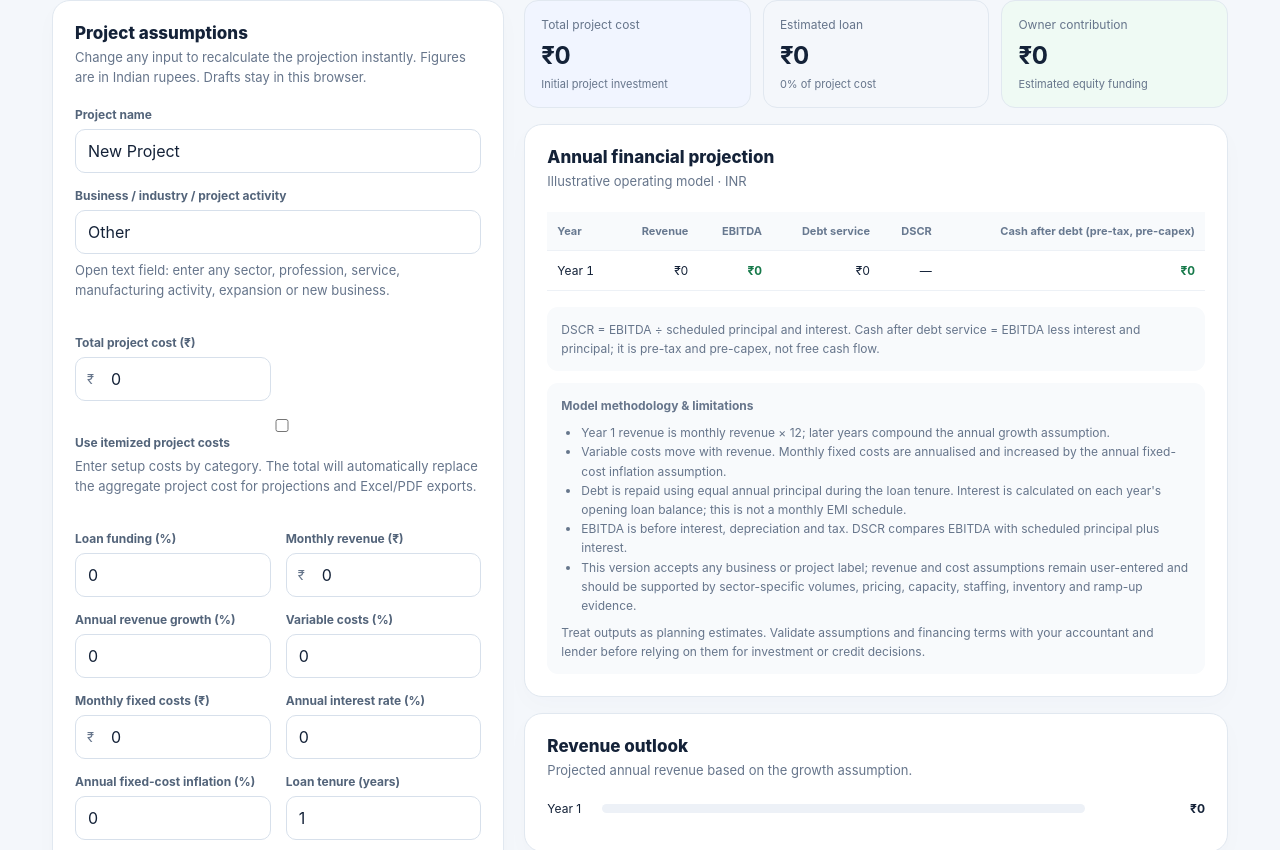
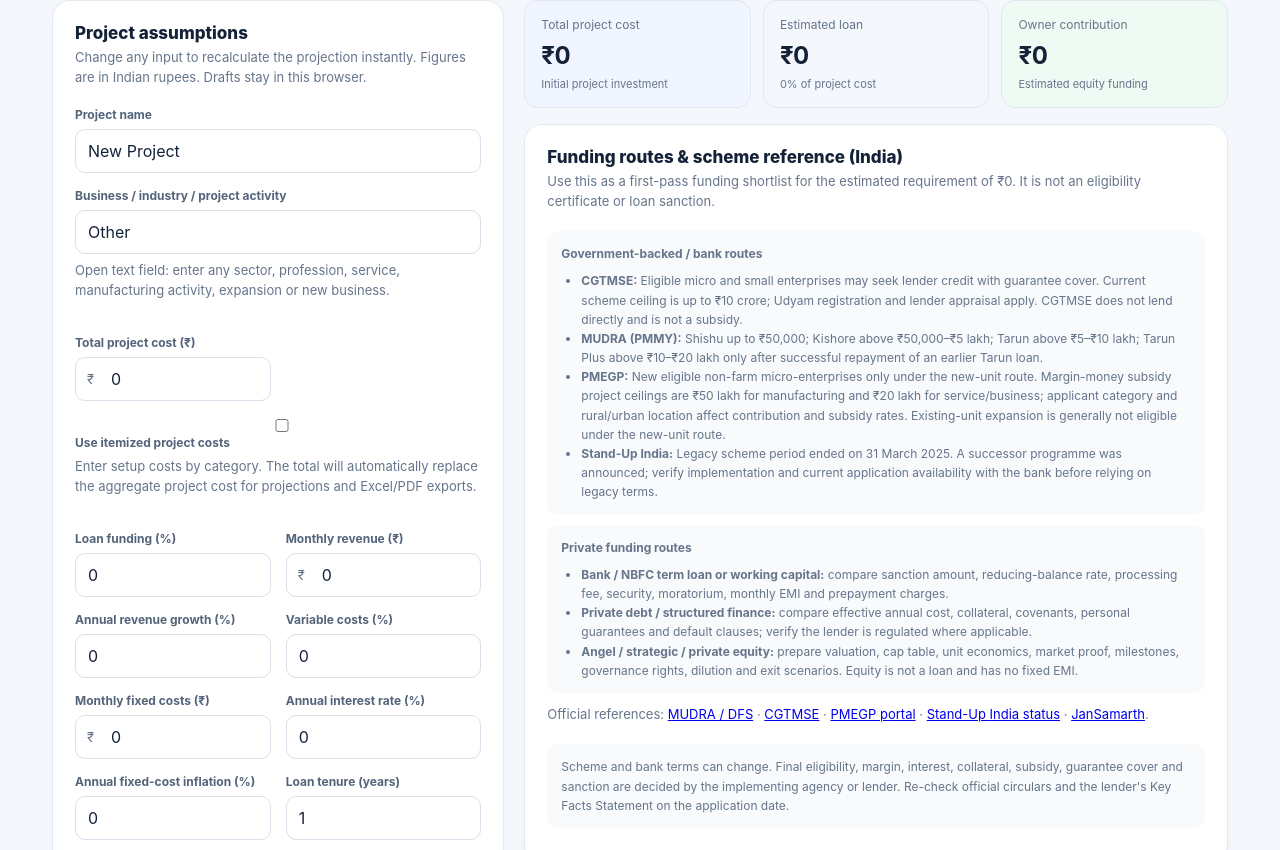
Before and after one commit to WellProSoftware/kaamkitpro-finance, a Next.js app in the folder web/: page / in a window 1280 px wide. Shown: the part 310-1160 px from the top of the page. Built offline with nearby package versions, Linux system fonts and the light colour scheme.

Commit message:
Add India bank, government scheme and private funding guide

```diff
--- a/web/app/page.tsx
+++ b/web/app/page.tsx
@@ -296,6 +296,29 @@ export default function Home() {
             <div className="stat green"><span>Owner contribution</span><strong>{money(model.equity)}</strong><small>Estimated equity funding</small></div>
           </div>
           <div className="card" style={{marginBottom:16}}>
+            <h2 className="section-title">Funding routes &amp; scheme reference (India)</h2>
+            <p className="section-desc">Use this as a first-pass funding shortlist for the estimated requirement of {money(model.debt)}. It is not an eligibility certificate or loan sanction.</p>
+            <div className="note">
+              <strong>Government-backed / bank routes</strong>
+              <ul style={{margin:"8px 0 0",paddingLeft:20}}>
+                <li><strong>CGTMSE:</strong> Eligible micro and small enterprises may seek lender credit with guarantee cover. Current scheme ceiling is up to ₹10 crore; Udyam registration and lender appraisal apply. CGTMSE does not lend directly and is not a subsidy.</li>
+                <li><strong>MUDRA (PMMY):</strong> Shishu up to ₹50,000; Kishore above ₹50,000–₹5 lakh; Tarun above ₹5–₹10 lakh; Tarun Plus above ₹10–₹20 lakh only after successful repayment of an earlier Tarun loan.</li>
+                <li><strong>PMEGP:</strong> New eligible non-farm micro-enterprises only under the new-unit route. Margin-money subsidy project ceilings are ₹50 lakh for manufacturing and ₹20 lakh for service/business; applicant category and rural/urban location affect contribution and subsidy rates. Existing-unit expansion is generally not eligible under the new-unit route.</li>
+                <li><strong>Stand-Up India:</strong> Legacy scheme period ended on 31 March 2025. A successor programme was announced; verify implementation and current application availability with the bank before relying on legacy terms.</li>
+              </ul>
+            </div>
+            <div className="note" style={{marginTop:10}}>
+              <strong>Private funding routes</strong>
+              <ul style={{margin:"8px 0 0",paddingLeft:20}}>
+                <li><strong>Bank / NBFC term loan or working capital:</strong> compare sanction amount, reducing-balance rate, processing fee, security, moratorium, monthly EMI and prepayment charges.</li>
+                <li><strong>Private debt / structured finance:</strong> compare effective annual cost, collateral, covenants, personal guarantees and default clauses; verify the lender is regulated where applicable.</li>
+                <li><strong>Angel / strategic / private equity:</strong> prepare valuation, cap table, unit economics, market proof, milestones, governance rights, dilution and exit scenarios. Equity is not a loan and has no fixed EMI.</li>
+              </ul>
+            </div>
+            <p className="section-desc" style={{marginTop:12}}>Official references: <a href="https://financialservices.gov.in/pradhan-mantri-mudra-yojana-pmmy" target="_blank" rel="noreferrer">MUDRA / DFS</a> · <a href="https://www.cgtmse.in/" target="_blank" rel="noreferrer">CGTMSE</a> · <a href="https://www.kviconline.gov.in/pmegpeportal/" target="_blank" rel="noreferrer">PMEGP portal</a> · <a href="https://www.financialservices.gov.in/stand-india-scheme-supi" target="_blank" rel="noreferrer">Stand-Up India status</a> · <a href="https://www.jansamarth.in/" target="_blank" rel="noreferrer">JanSamarth</a>.</p>
+            <p className="note">Scheme and bank terms can change. Final eligibility, margin, interest, collateral, subsidy, guarantee cover and sanction are decided by the implementing agency or lender. Re-check official circulars and the lender's Key Facts Statement on the application date.</p>
+          </div>
+          <div className="card" style={{marginBottom:16}}>
             <h2 className="section-title">Annual financial projection</h2><p className="section-desc">Illustrative operating model · INR</p>
             <div className="table-wrap"><table><thead><tr><th>Year</th><th>Revenue</th><th>EBITDA</th><th>Debt service</th><th>DSCR</th><th>Cash after debt (pre-tax, pre-capex)</th></tr></thead><tbody>{model.rows.map(r=><tr key={r.year}><td>Year {r.year}</td><td>{money(r.revenue)}</td><td className={r.ebitda>=0?"positive":"negative"}>{money(r.ebitda)}</td><td>{money(r.debtService)}</td><td>{r.dscr===null?"—":r.dscr.toFixed(2)+"x"}</td><td className={r.cash>=0?"positive":"negative"}>{money(r.cash)}</td></tr>)}</tbody></table></div>
             <div className="note">DSCR = EBITDA ÷ scheduled principal and interest. Cash after debt service = EBITDA less interest and principal; it is pre-tax and pre-capex, not free cash flow.</div>
```
